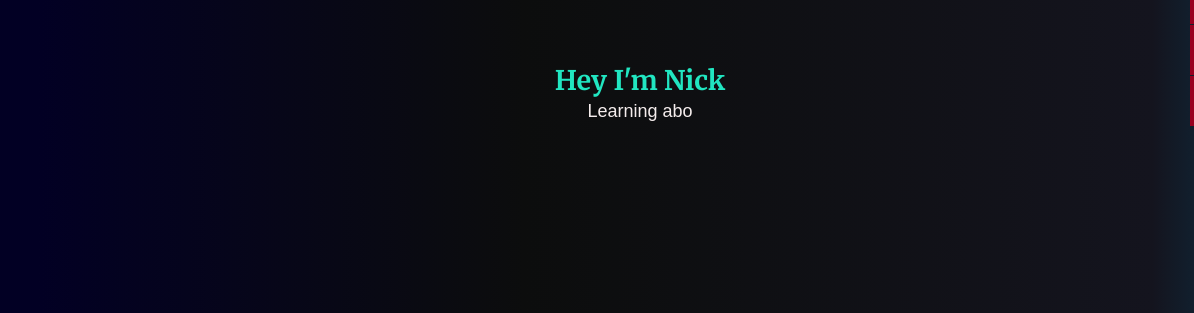
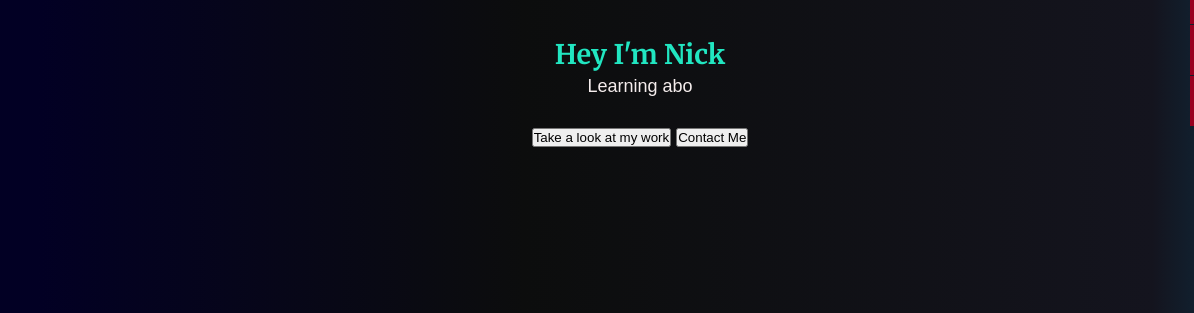
Before and after one commit to firepenguindisopanda/portfolio-website, a website: page public/index.html in a window 1280 px wide. Shown: the part 307-620 px from the top of the page, 0-1194 px from the left. Drawn offline with Linux system fonts and the light colour scheme; a web font is replaced by a local one.

Commit message:
Added two buttons in welcome section

```diff
--- a/public/index.html
+++ b/public/index.html
@@ -56,6 +56,12 @@
       <section id="welcome-section" class="section-content">
         <h1>Hey I'm Nick</h1>
         <p></p>
+        <br>
+        <div class="buttons">
+          <button>Take a look at my work</button>
+          <button>Contact Me</button>
+        </div>
+
       </section>
       <section id="parallax-image" class="p-img">
       </section>
```
